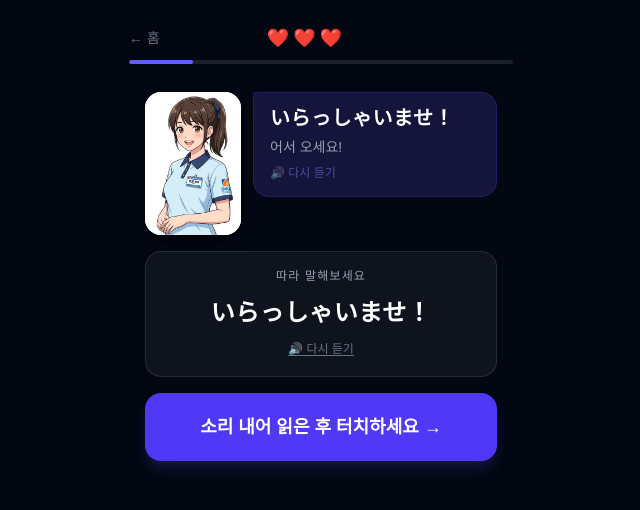
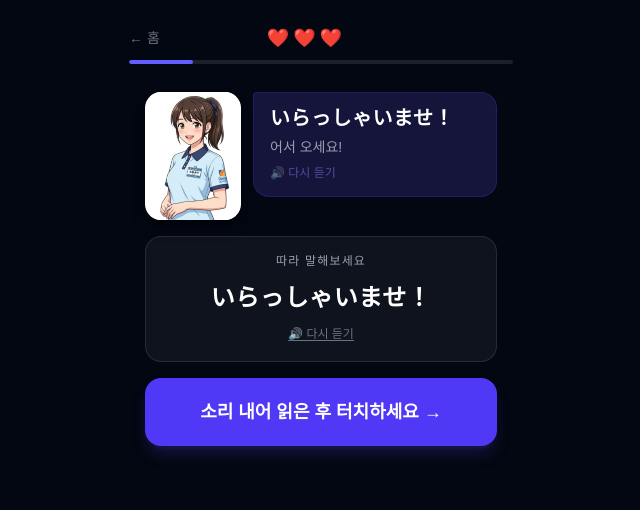
Before and after one commit to gnswlcn/Gojapan, a Next.js app: page /Gojapan/shadow/play in a window 1280 px wide. Shown: the top 510 px of the page, without its empty margins (319-959 px from the left). Built offline with nearby package versions, Linux system fonts and the light colour scheme.

Commit message:
Fix NPC character image URL missing basePath prefix
Replace next/image with plain <img> and prepend BASE_PATH
(NEXT_PUBLIC_BASE_PATH env var) so images load correctly on
GitHub Pages at /Gojapan/characters/...

https://claude.ai/code/session_01H5ctxT822VP7PdymxD4xSz

```diff
--- a/app/shadow/play/page.tsx
+++ b/app/shadow/play/page.tsx
@@ -7,8 +7,9 @@ import ep001 from '@/data/shadow_ep001.json';
 import ep002 from '@/data/shadow_ep002.json';
 import ep003 from '@/data/shadow_ep003.json';
 import ep004 from '@/data/shadow_ep004.json';
-import NextImage from 'next/image';
 import { useProgressStore } from '@/store/useProgressStore';
+
+const BASE_PATH = process.env.NEXT_PUBLIC_BASE_PATH ?? '';
 
 // ─── Types ───────────────────────────────────────────────────────────────────
 
@@ -131,14 +132,13 @@ function NpcAvatar({ npc, mood }: NpcAvatarProps) {
         transition={{ duration: 0.5 }}
         className="shrink-0 w-24 rounded-2xl overflow-hidden shadow-lg shadow-black/40 bg-white"
       >
-        <NextImage
-          src={src}
+        <img
+          src={BASE_PATH + src}
           alt={npc.name}
           width={96}
           height={128}
-          className="object-contain object-top select-none"
+          className="w-24 h-32 object-contain object-top select-none"
           draggable={false}
-          unoptimized
         />
       </motion.div>
     );
```
